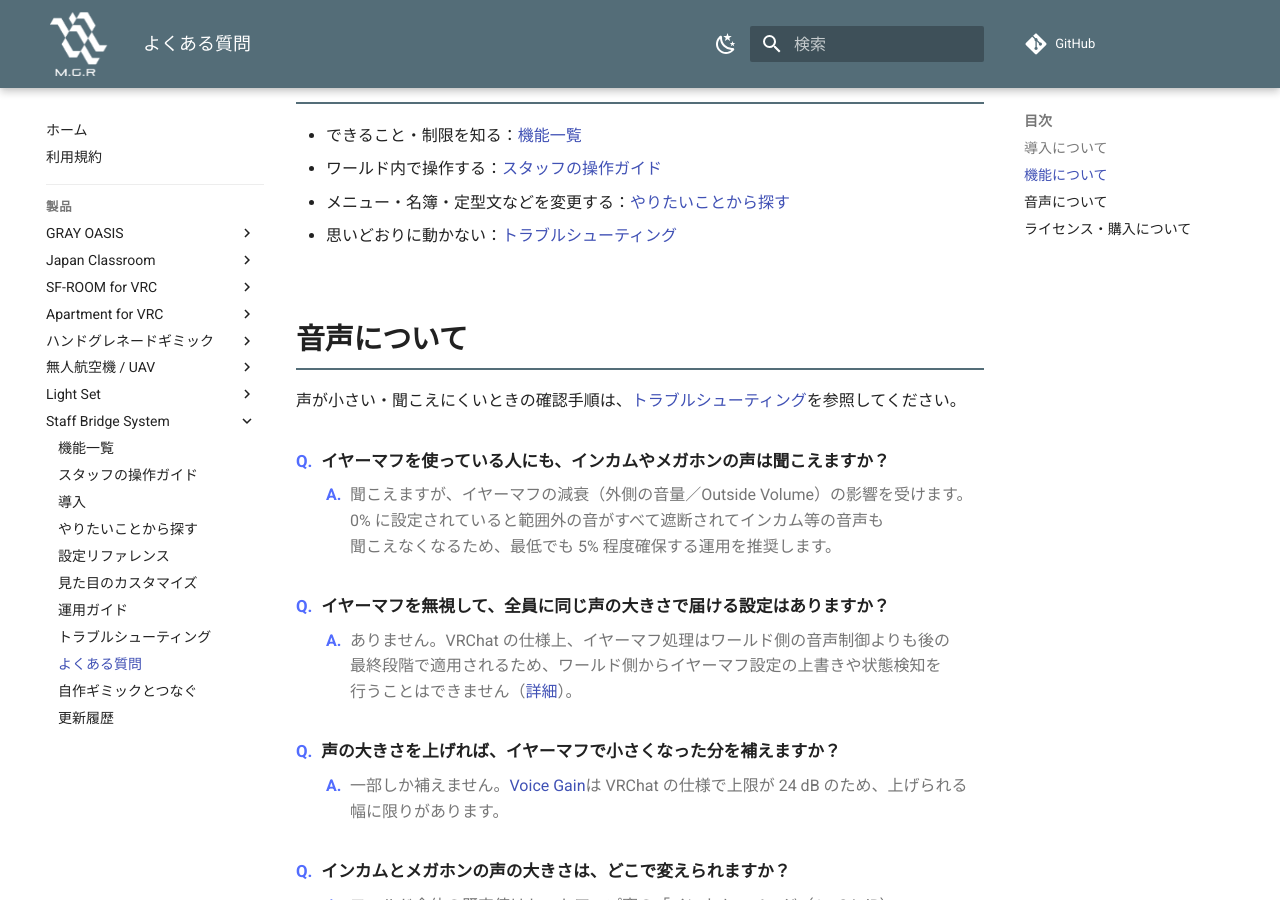
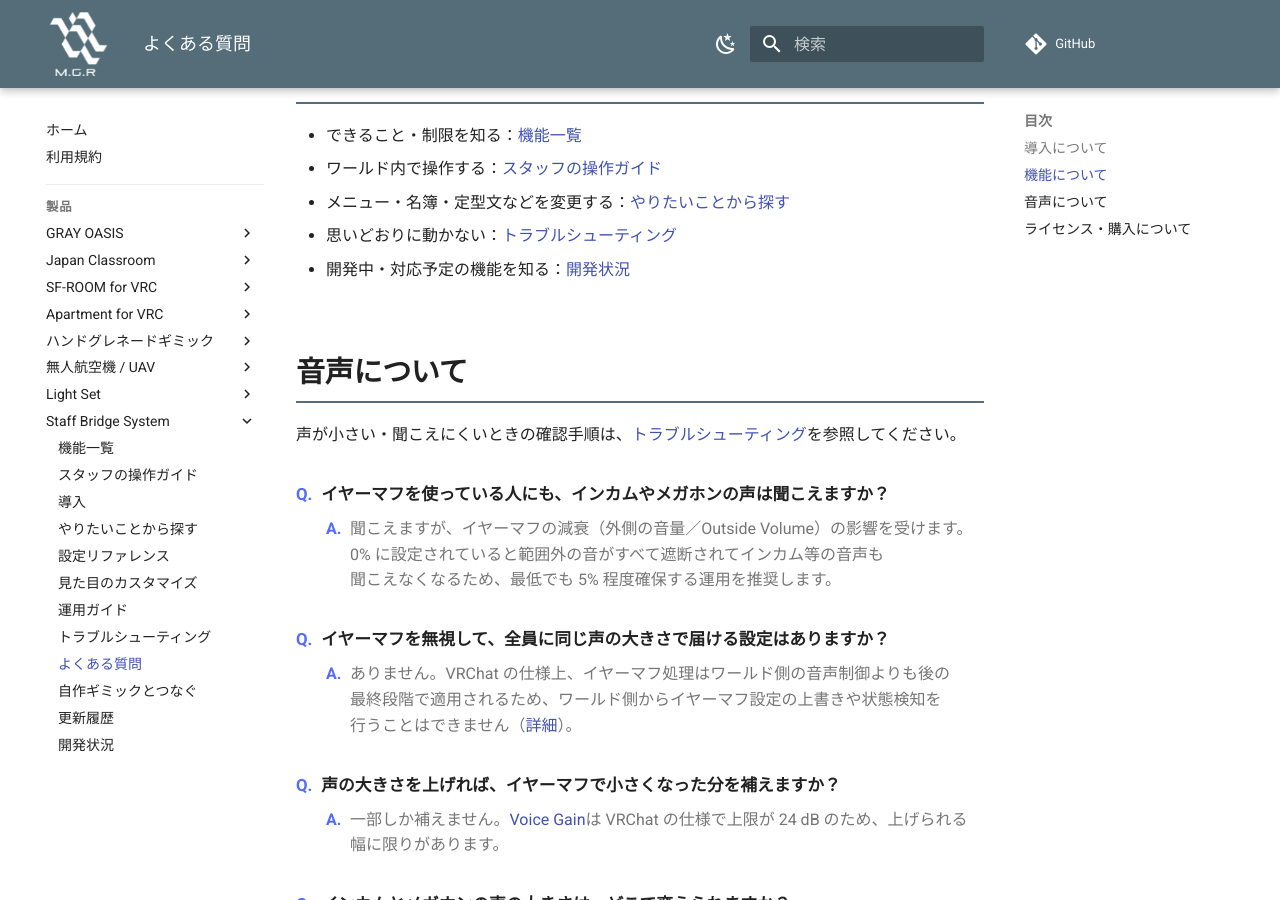
Before and after one commit to MAGURO-git/ProductArchive, an MkDocs documentation site: the page built from docs/staff-bridge-system/faq.md, in a window 1280 px wide and 900 px high, scrolled down 387 px. Built offline with MkDocs 1.6.1 and Material for MkDocs 9.7.7, drawn with Linux system fonts in a browser that asks for light colours; comment, search, counter and statistics services are not loaded.

Commit message:
SBS: 開発状況ページへの導線を、ナビとよくある質問に追加する
Co-Authored-By: Claude Sonnet 5.5 <noreply@anthropic.com>

```diff
--- a/docs/staff-bridge-system/faq.md
+++ b/docs/staff-bridge-system/faq.md
@@ -10,6 +10,7 @@
 - ワールド内で操作する：[スタッフの操作ガイド](usage.md)
 - メニュー・名簿・定型文などを変更する：[やりたいことから探す](howto.md)
 - 思いどおりに動かない：[トラブルシューティング](troubleshoot.md)
+- 開発中・対応予定の機能を知る：[開発状況](roadmap.md)
 
 ## 音声について { #audio }
 
--- a/mkdocs.yml
+++ b/mkdocs.yml
@@ -129,3 +129,4 @@ nav:
       - よくある質問: staff-bridge-system/faq.md
       - 自作ギミックとつなぐ: staff-bridge-system/for-developers.md
       - 更新履歴: staff-bridge-system/changelog.md
+      - 開発状況: staff-bridge-system/roadmap.md
```
